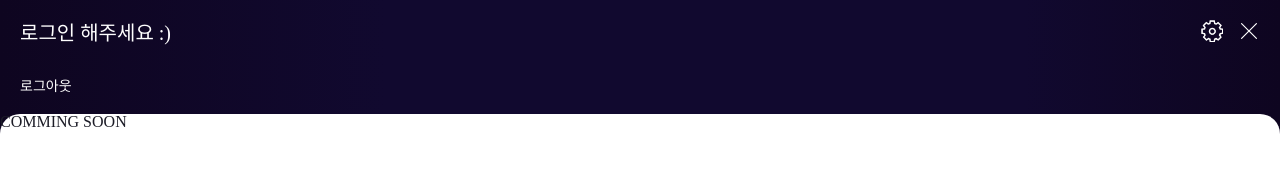
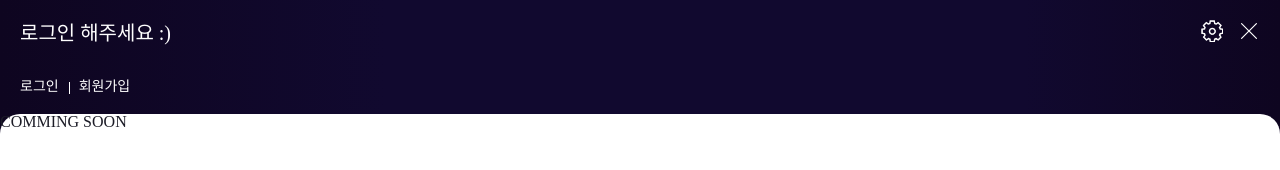
Before and after one commit to provmins/carveflicks, a React (Create React App) app: page /auth/login in a window 1280 px wide. Both pictures are taken after a click on the button 1249 px from the left and 32 px from the top of the page. Shown: the top 170 px of the page. Built offline with nearby package versions, Linux system fonts and the light colour scheme; no server answers; a web font is replaced by a local one.

Commit message:
Fix: 로그아웃, 슬라이드 수정 로그인 상태가 아님에도 로그아웃이 보이는 부분 수정 날짜가 지났음에도 개봉예정에 보이는 부분 수정

```diff
--- a/src/apis/tmdbApi.js
+++ b/src/apis/tmdbApi.js
@@ -32,7 +32,7 @@ export const getReserve = async () => {
   try {
     const response = await axios.get(`${API_URL}/movie/upcoming?${API_KEY}&language=ko&region=KR`);
     const data = response.data.results;
-    return data;
+    return data.filter(data => dayDiff(data.release_date) < 0);
   } catch (err) {}
 };
 
--- a/src/components/header/popup/Popup.js
+++ b/src/components/header/popup/Popup.js
@@ -31,7 +31,7 @@ const Popup = () => {
         </PTopBox>
         <PBottomBox>
           <ul>
-            {cookies.token !== 'undefined' ? (
+            {cookies.token ? (
               <li>
                 <Link
                   to="/"
```
